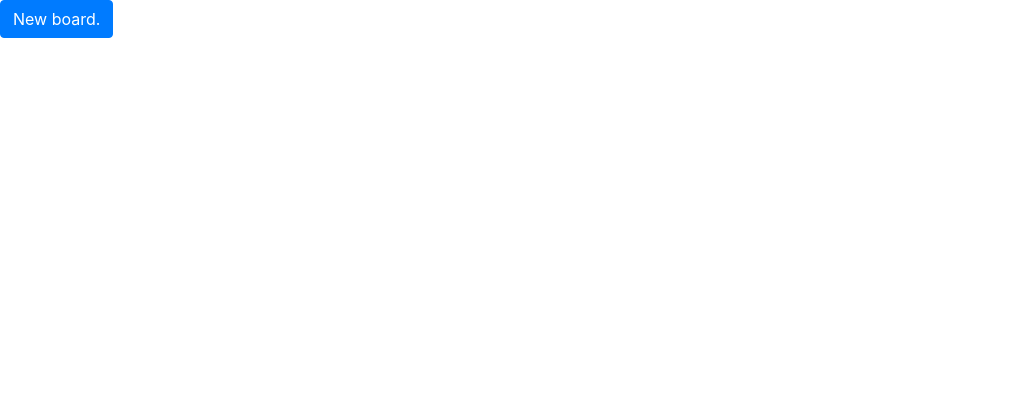
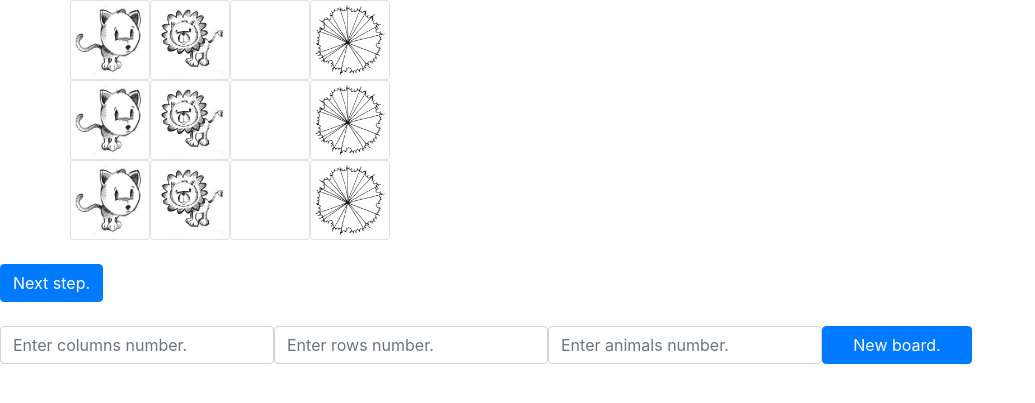
Before and after one commit to Lomaev/HTC_simulation, a Flask app: page /board/ in a window 1280 px wide. Shown: the top 403 px of the page, without its empty margins (0-1035 px from the left). Run offline with Flask 2, Linux system fonts and the light colour scheme; some libraries are stand-ins or nearby versions.

Commit message:
Some work on frontend. Fixed new_board method.

```diff
--- a/src/main.py
+++ b/src/main.py
@@ -5,7 +5,7 @@ from board_module import Board
 from entity_module import *
 from log_module import print_to_log, get_log, clear_log
 
-app = Flask(__name__)
+app = Flask(__name__, static_folder='data', static_url_path='/data')
 
 board = Board(1, 1, 0)
 
@@ -15,30 +15,34 @@ def new_board():
     global board
 
     try:
-        n, m = 5, 5
+        # print(request.form.get(cols))
+        m, n = int(request.form.get('cols')), int(request.form.get('rows'))
+        animals = int(request.form.get('animals'))
 
-        board = Board(n, m, 3)
+        board = Board(m, n, 3)
 
-        for i in range(3):
+        for i in range(animals):
             board.board[random.randint(0, n - 1)][random.randint(0, m - 1)].append(
-                GrassFeeding(random.randint(0, 20), str(i + 4)))
-        for i in range(3):
+                GrassFeeding(random.randint(0, 20), str(i + animals + 1)))
+        for i in range(animals):
             board.board[random.randint(0, n - 1)][random.randint(0, m - 1)].append(
                 SmallPredator(random.randint(50, 200), str(i + 1)))
-        for i in range(2):
+        for i in range(animals//2+1):
             board.board[random.randint(0, n - 1)][random.randint(0, m - 1)].append(
-                BigPredator(random.randint(200, 300), str(i + 7)))
-        for i in range(5):
+                BigPredator(random.randint(200, 300), str(i + animals * 2 + 1)))
+        for i in range(animals*2):
             board.board[random.randint(0, n - 1)][random.randint(0, m - 1)].append(Plant(random.randint(0, 40), 'kust'))
         board.board[random.randint(0, n - 1)][random.randint(0, m - 1)].append(Watcher('Man'))
 
         clear_log()
 
         return 'OK.'
-    except:
+    except Exception as exep:
+        print(exep)
         return 'Error!'
 
 
+@app.route('/', methods=['GET'])
 @app.route('/board/', methods=['GET'])
 def get_board_now():
     return render_template('index.html')
--- a/src/templates/index.html
+++ b/src/templates/index.html
@@ -6,24 +6,79 @@
     <meta name="viewport" content="width=device-width, initial-scale=1, shrink-to-fit=no">
 
     <!-- Bootstrap CSS -->
-    <link rel="stylesheet" href="https://stackpath.bootstrapcdn.com/bootstrap/4.3.1/css/bootstrap.min.css" integrity="sha384-ggOyR0iXCbMQv3Xipma34MD+dH/1fQ784/j6cY/iJTQUOhcWr7x9JvoRxT2MZw1T" crossorigin="anonymous">
+    <link rel="stylesheet" href="https://stackpath.bootstrapcdn.com/bootstrap/4.3.1/css/bootstrap.min.css"
+          integrity="sha384-ggOyR0iXCbMQv3Xipma34MD+dH/1fQ784/j6cY/iJTQUOhcWr7x9JvoRxT2MZw1T" crossorigin="anonymous">
+
+    <style>
+        #new-board-button {width: 150px; min-width: 150px;}
+        .img-thumbnail {max-height: 80px; width: 80px}
+    </style>
 
     <title>Hello, world!</title>
 </head>
 <body>
+    <div class="container">
+          <div class="row">
+              <img src="data/cat.jpg" alt="..." class="img-thumbnail">
+              <img src="data/lion.jpg" alt="..." class="img-thumbnail">
+              <img src="data/nothing.png" alt="..." class="img-thumbnail">
+              <img src="data/plant.jpg" alt="..." class="img-thumbnail">
+          </div>
+
+          <div class="row">
+              <img src="data/cat.jpg" alt="..." class="img-thumbnail">
+              <img src="data/lion.jpg" alt="..." class="img-thumbnail">
+              <img src="data/nothing.png" alt="..." class="img-thumbnail">
+              <img src="data/plant.jpg" alt="..." class="img-thumbnail">
+          </div>
+
+          <div class="row">
+              <img src="data/cat.jpg" alt="..." class="img-thumbnail">
+              <img src="data/lion.jpg" alt="..." class="img-thumbnail">
+              <img src="data/nothing.png" alt="..." class="img-thumbnail">
+              <img src="data/plant.jpg" alt="..." class="img-thumbnail">
+          </div>
+    </div>
+
+    <br>
+
+    <button id="next-step-button" class="btn btn-primary">Next step.</button>
+
+    <br><br>
+
+<!--    <form>-->
+        <div class="form-check-inline">
+            <input type="number" class="form-control" id="cols" placeholder="Enter columns number.">
+            <input type="number" class="form-control" id="rows" placeholder="Enter rows number.">
+            <input type="number" class="form-control" id="animals" placeholder="Enter animals number.">
             <button id="new-board-button" class="btn btn-primary">New board.</button>
+        </div>
+<!--    </form>-->
 
     <!-- Optional JavaScript -->
     <!-- jQuery first, then Popper.js, then Bootstrap JS -->
-    <script src="https://code.jquery.com/jquery-3.3.1.slim.min.js" integrity="sha384-q8i/X+965DzO0rT7abK41JStQIAqVgRVzpbzo5smXKp4YfRvH+8abtTE1Pi6jizo" crossorigin="anonymous"></script>
-    <script src="https://cdnjs.cloudflare.com/ajax/libs/popper.js/1.14.7/umd/popper.min.js" integrity="sha384-UO2eT0CpHqdSJQ6hJty5KVphtPhzWj9WO1clHTMGa3JDZwrnQq4sF86dIHNDz0W1" crossorigin="anonymous"></script>
-    <script src="https://stackpath.bootstrapcdn.com/bootstrap/4.3.1/js/bootstrap.min.js" integrity="sha384-JjSmVgyd0p3pXB1rRibZUAYoIIy6OrQ6VrjIEaFf/nJGzIxFDsf4x0xIM+B07jRM" crossorigin="anonymous"></script>
+    <script src="https://code.jquery.com/jquery-3.3.1.min.js"></script>
+    <script src="https://cdnjs.cloudflare.com/ajax/libs/popper.js/1.14.7/umd/popper.min.js"
+            integrity="sha384-UO2eT0CpHqdSJQ6hJty5KVphtPhzWj9WO1clHTMGa3JDZwrnQq4sF86dIHNDz0W1"
+            crossorigin="anonymous"></script>
+    <script src="https://stackpath.bootstrapcdn.com/bootstrap/4.3.1/js/bootstrap.min.js"
+            integrity="sha384-JjSmVgyd0p3pXB1rRibZUAYoIIy6OrQ6VrjIEaFf/nJGzIxFDsf4x0xIM+B07jRM"
+            crossorigin="anonymous"></script>
     <script type="text/javascript">
             $(function () {
                 $('#new-board-button').click(function() {
+                    $.post("http://127.0.0.1/board", {cols: $("#cols").val(), rows: $("#rows").val(), animals: $("#animals").val()})
+                        .done(function( data ) {
+                            alert( "Data Loaded: " + data );
+                        });
+                });
+            });
+            $(function () {
+                $('#next-step-button').click(function() {
                     alert('ok');
                 });
             });
+
     </script>
 </body>
 </html>
```
Also changed, not shown: src/data/nothing.png (added). Lines whose indentation alone changed are shown as unchanged.
